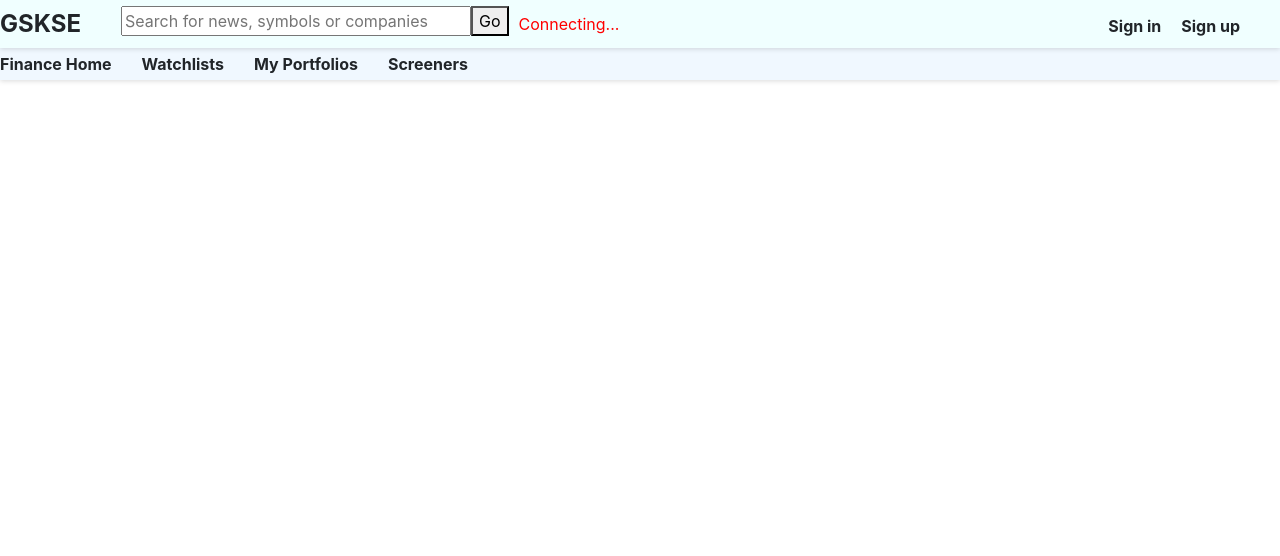
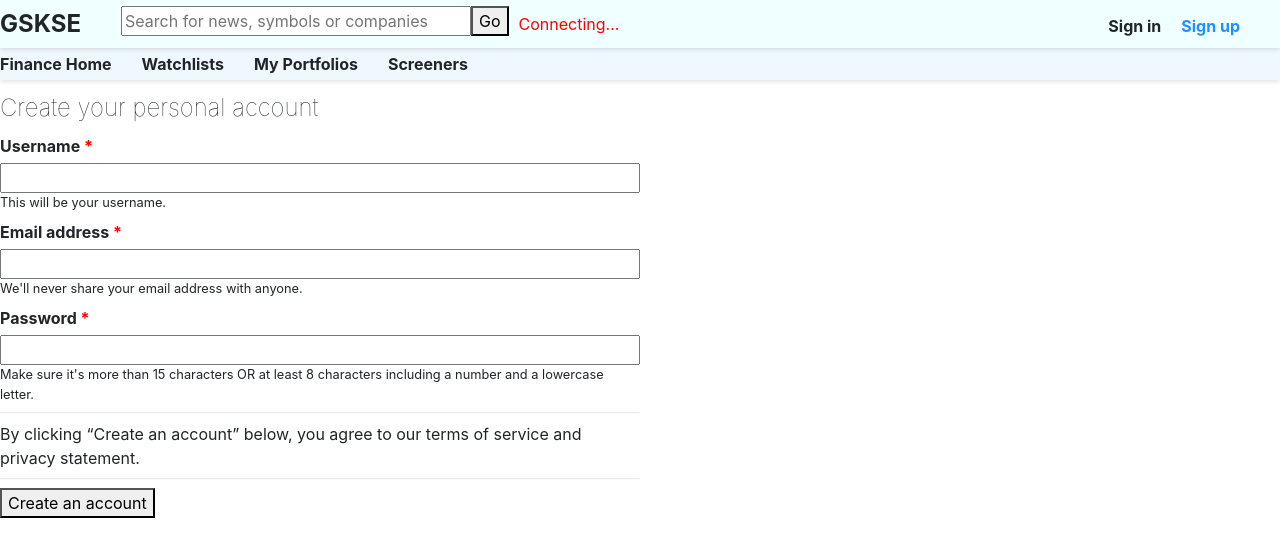
Before and after one commit to DotLab/gskse-client-react, a React (Create React App) app: page /register in a window 1280 px wide. Shown: the top 556 px of the page. Built offline with nearby package versions, Linux system fonts and the light colour scheme; no server answers.

Commit message:
Finish Register, Login, Logout

```diff
--- a/public/atomic.css
+++ b/public/atomic.css
@@ -7,14 +7,17 @@
 .Bdbc\(gainsboro\) {
   border-bottom-color: gainsboro;
 }
+.Bdrs\(5px\) {
+  border-radius: 5px;
+}
 .Bdrs\(4px\) {
   border-radius: 4px;
 }
+.Bgc\(aliceblue\) {
+  background-color: aliceblue;
+}
 .Bgc\(azure\) {
   background-color: azure;
-}
-.Bgc\(aliceblue\) {
-  background-color: aliceblue;
 }
 .Bgc\(black\) {
   background-color: black;
@@ -28,17 +31,20 @@
 .Bxsh\(\$cardShadow\) {
   box-shadow: 0 1px 5px 0 rgba(0,0,0,.15);
 }
-.C\(darkgray\) {
-  color: darkgray;
+.C\(white\) {
+  color: white;
+}
+.C\(dimgray\) {
+  color: dimgray;
 }
 .C\(dodgerblue\) {
   color: dodgerblue;
 }
-.C\(dimgray\) {
-  color: dimgray;
+.C\(darkgray\) {
+  color: darkgray;
 }
-.C\(white\) {
-  color: white;
+.C\(red\) {
+  color: red;
 }
 .C\(gray\) {
   color: gray;
@@ -46,14 +52,11 @@
 .C\(green\) {
   color: green;
 }
-.C\(red\) {
-  color: red;
+.C\(gainsboro\)\:h:hover {
+  color: gainsboro;
 }
 .C\(red\)\:h:hover {
   color: red;
-}
-.C\(gainsboro\)\:h:hover {
-  color: gainsboro;
 }
 .C\(deepskyblue\)\:h:hover {
   color: deepskyblue;
@@ -79,17 +82,17 @@
 .Blur\(30px\) {
   filter: blur(30px);
 }
+.Fl\(end\) {
+  float: right;
+}
 .Fl\(start\) {
   float: left;
 }
-.Fl\(end\) {
-  float: right;
+.Fw\(lr\) {
+  font-weight: lighter;
 }
 .Fw\(b\) {
   font-weight: bold;
-}
-.Fw\(lr\) {
-  font-weight: lighter;
 }
 .Fz\(\.8em\) {
   font-size: .8em;
@@ -100,14 +103,14 @@
 .Fz\(1\.25em\) {
   font-size: 1.25em;
 }
-.Fz\(\.75em\) {
-  font-size: .75em;
+.Fz\(1\.5em\) {
+  font-size: 1.5em;
 }
 .Fz\(1em\) {
   font-size: 1em;
 }
-.Fz\(1\.5em\) {
-  font-size: 1.5em;
+.Fz\(\.75em\) {
+  font-size: .75em;
 }
 .H\(100\%\) {
   height: 100%;
@@ -127,13 +130,13 @@
 .Lh\(2\) {
   line-height: 2;
 }
+.Mx\(5px\) {
+  margin-left: 5px;
+  margin-right: 5px;
+}
 .Mx\(a\) {
   margin-left: auto;
   margin-right: auto;
-}
-.Mx\(5px\) {
-  margin-left: 5px;
-  margin-right: 5px;
 }
 .Mt\(6px\) {
   margin-top: 6px;
@@ -159,8 +162,8 @@
 .Mb\(0\) {
   margin-bottom: 0;
 }
-.Mb\(10px\) {
-  margin-bottom: 10px;
+.Mb\(20px\) {
+  margin-bottom: 20px;
 }
 .Mb\(4px\) {
   margin-bottom: 4px;
@@ -168,8 +171,8 @@
 .Mb\(5px\) {
   margin-bottom: 5px;
 }
-.Mb\(20px\) {
-  margin-bottom: 20px;
+.Mb\(10px\) {
+  margin-bottom: 10px;
 }
 .Mstart\(20px\) {
   margin-left: 20px;
@@ -177,20 +180,17 @@
 .Maw\(1280px\) {
   max-width: 1280px;
 }
-.Mih\(1000px\) {
-  min-height: 1000px;
-}
 .T\(6px\) {
   top: 6px;
 }
 .T\(0\) {
   top: 0;
 }
+.End\(0\) {
+  right: 0;
+}
 .End\(40px\) {
   right: 40px;
-}
-.End\(0\) {
-  right: 0;
 }
 .B\(10px\) {
   bottom: 10px;
@@ -215,6 +215,9 @@
 }
 .P\(35px\) {
   padding: 35px;
+}
+.P\(5px\) {
+  padding: 5px;
 }
 .Py\(4px\) {
   padding-top: 4px;
--- a/public/index.html
+++ b/public/index.html
@@ -22,7 +22,7 @@
       work correctly both with client-side routing and a non-root public URL.
       Learn how to configure a non-root public URL by running `npm run build`.
     -->
-	<title>React App</title>
+	<title>Gensokyo Stock Exchange</title>
 
 	<link rel="stylesheet" href="bootstrap-reboot.css">
 	<link rel="stylesheet" href="atomic.css">
--- a/src/App.js
+++ b/src/App.js
@@ -3,8 +3,9 @@ import {Route, Link, NavLink, Switch, withRouter} from 'react-router-dom';
 import io from 'socket.io-client';
 
 import Home from './Home';
-import Join from './Join';
+import Register from './Register';
 import Login from './Login';
+import Error from './Error';
 
 const renderMergedProps = (component, ...rest) => {
   const finalProps = Object.assign({}, ...rest);
@@ -18,6 +19,7 @@ const PropsRoute = ({component, ...rest}) => {
 class App extends Component {
   constructor(props) {
     super(props);
+    this.history = props.history;
 
     const socket = io('http://localhost:3001');
     this.socket = socket;
@@ -26,6 +28,7 @@ class App extends Component {
     });
 
     this.login = this.login.bind(this);
+    this.register = this.register.bind(this);
 
     this.state = {
       connected: false,
@@ -33,20 +36,44 @@ class App extends Component {
     };
   }
 
+  error(err) {
+    const message = JSON.stringify(err, null, '  ');
+    this.setState({error: message});
+    this.history.push('/error');
+  }
+
+  register() {
+    const name = document.getElementById('register-name').value;
+    const email = document.getElementById('register-email').value;
+    const password = document.getElementById('register-password').value;
+
+    this.socket.emit('cl_register', {name, email, password}, (res) => {
+      if (res.err) return this.error(res.err);
+      this.history.push('/login');
+    });
+  }
+
   login() {
-    const name = document.getElementById('login-name').value;
+    const nameOrEmail = document.getElementById('login-name-or-email').value;
     const password = document.getElementById('login-password').value;
-    this.socket.emit('cl_login', {name, password}, (user) => {
-      this.setState({user});
-      this.props.history.push('/');
+
+    this.socket.emit('cl_login', {nameOrEmail, password}, (res) => {
+      if (res.err) return this.error(res.err);
+      this.setState({user: res.data});
+      this.history.push('/');
     });
+  }
+
+  logout() {
+    this.setState({user: null});
+    this.history.push('/');
   }
 
   render() {
     const history = this.props.history;
     const {connected, user} = this.state;
 
-    return <div className="Mih(1000px)">
+    return <div>
       {/* header */}
       <div className="Bgc(azure) Pos(st) T(0) Z(1) Bxsh($cardShadow)">
         <div className="Maw(1280px) Mx(a) Pos(r)">
@@ -69,7 +96,14 @@ class App extends Component {
             </span>
             <span className="Fw(b) Mstart(20px) Pos(r) C(dodgerblue):h">
                 Kailang v
-              <select className="Pos(a) Start(0) W(100%) Op(0) Cur(p)" onChange={(e) => history.push(e.target.value)}>
+              <select className="Pos(a) Start(0) W(100%) Op(0) Cur(p)" onChange={(e) => {
+                const value = e.target.value;
+                if (value === 'logout') {
+                  this.logout();
+                } else {
+                  history.push(e.target.value);
+                }
+              }}>
                 <option value="profile">My profile</option>
                 <option value="articles">My articles</option>
                 <option value="companies">My companies</option>
@@ -80,7 +114,7 @@ class App extends Component {
             </span>
           </span> : <span className="Pos(a) End(40px) B(10px)">
             <NavLink className="Fw(b) Mstart(20px)" activeClassName="C(dodgerblue)" to="/login">Sign in</NavLink>
-            <NavLink className="Fw(b) Mstart(20px)" activeClassName="C(dodgerblue)" to="/join">Sign up</NavLink>
+            <NavLink className="Fw(b) Mstart(20px)" activeClassName="C(dodgerblue)" to="/register">Sign up</NavLink>
           </span>}
         </div>
       </div>
@@ -98,8 +132,9 @@ class App extends Component {
       {/* main */}
       <Switch>
         <Route path="/" exact component={Home} />
-        <Route path="/join" exact component={Join} />
+        <PropsRoute path="/register" exact component={Register} register={this.register} />
         <PropsRoute path="/login" exact component={Login} login={this.login} />
+        <PropsRoute path="/error" exact component={Error} error={this.state.error} />
         <Route />
       </Switch>
     </div>;
--- /dev/null
+++ b/src/Error.js
@@ -0,0 +1,8 @@
+import React from 'react';
+
+export default function Error({error}) {
+  return <div className="Mt(10px) Maw(1280px) Mx(a)">
+    <h2 className="Fw(lr)">Error</h2>
+    {error && <pre className="Bgc(black) C(white) P(5px) Bdrs(5px)">{error}</pre>}
+  </div>;
+}
--- a/src/Login.js
+++ b/src/Login.js
@@ -5,7 +5,7 @@ export default function Login({login}) {
     <div className="W(50%)">
       <h2 className="Fw(lr)">Sign in to Gensokyo Stock Exchange</h2>
       <label className="Fw(b) Mb(5px)">Username or email address</label>
-      <input id="login-name" className="D(b) W(100%) Mb(10px)" type="text"/>
+      <input id="login-name-or-email" className="D(b) W(100%) Mb(10px)" type="text"/>
 
       <label className="Fw(b) Mb(5px)">Password</label>
       <input id="login-password" className="D(b) W(100%) Mb(10px)" type="password"/>
--- a/src/Join.js
+++ b/src/Register.js
@@ -1,25 +1,25 @@
 import React from 'react';
 
-export default function Join() {
+export default function Register({register}) {
   return <div className="Mt(10px) Maw(1280px) Mx(a)">
     <div className="W(50%)">
       <h2 className="Fw(lr)">Create your personal account</h2>
       <label className="Fw(b) Mb(5px)">Username <span className="C(red)">*</span></label>
-      <input className="D(b) W(100%)" type="text"/>
+      <input id="register-name" className="D(b) W(100%)" type="text"/>
       <label className="D(b) Fz(.8em)">This will be your username.</label>
 
       <label className="Fw(b) Mb(5px)">Email address <span className="C(red)">*</span></label>
-      <input className="D(b) W(100%)" type="text"/>
+      <input id="register-email" className="D(b) W(100%)" type="email"/>
       <label className="D(b) Fz(.8em)">We'll never share your email address with anyone.</label>
 
       <label className="Fw(b) Mb(5px)">Password <span className="C(red)">*</span></label>
-      <input className="D(b) W(100%)" type="text"/>
+      <input id="register-password" className="D(b) W(100%)" type="password"/>
       <label className="D(b) Fz(.8em)">Make sure it's more than 15 characters OR at least 8 characters including a number and a lowercase letter.</label>
 
       <hr className="Op(.2)"/>
       <div>By clicking “Create an account” below, you agree to our terms of service and privacy statement.</div>
       <hr className="Op(.2)"/>
-      <button>Create an account</button>
+      <button onClick={register}>Create an account</button>
     </div>
   </div>;
 }
```
